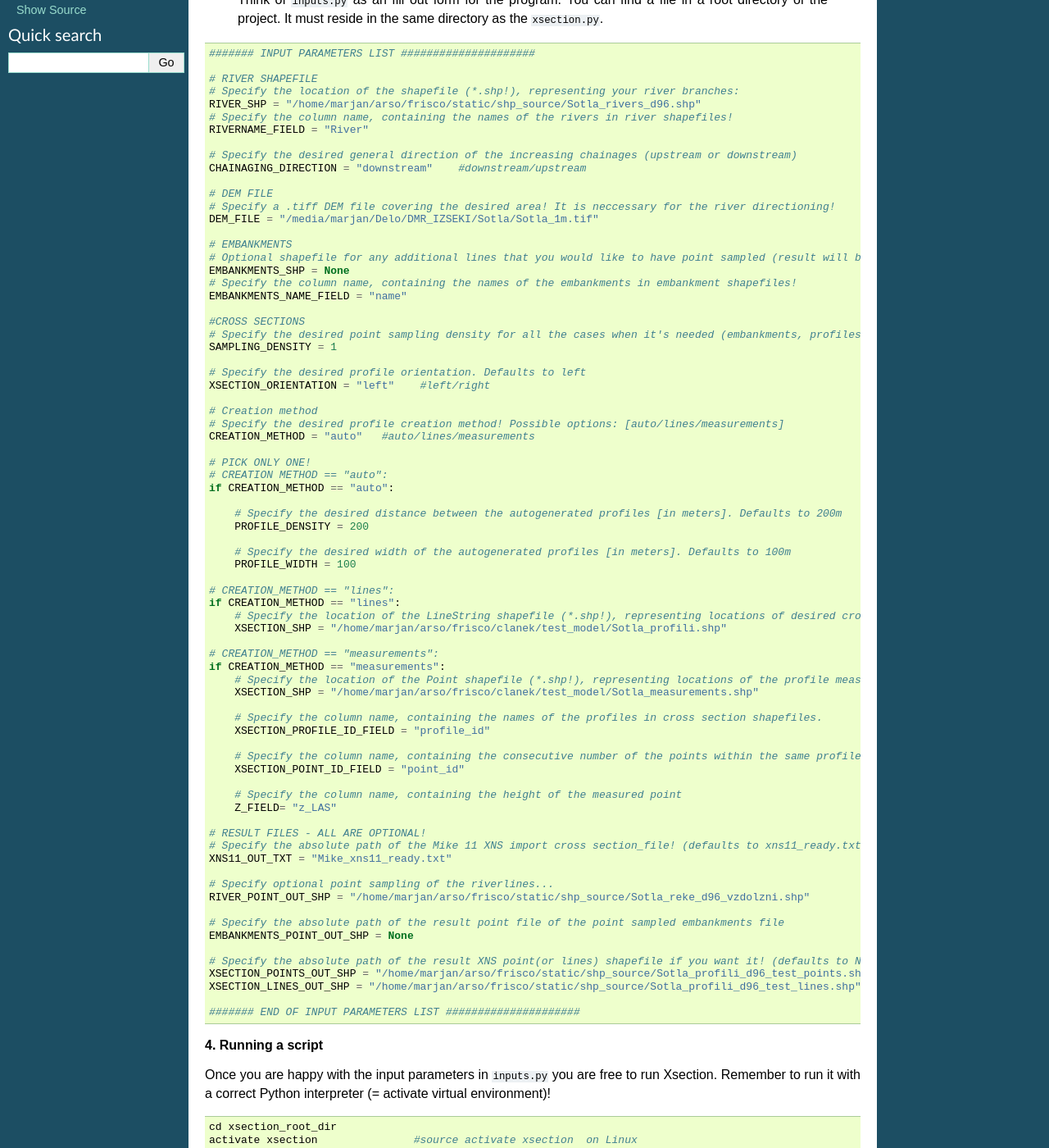
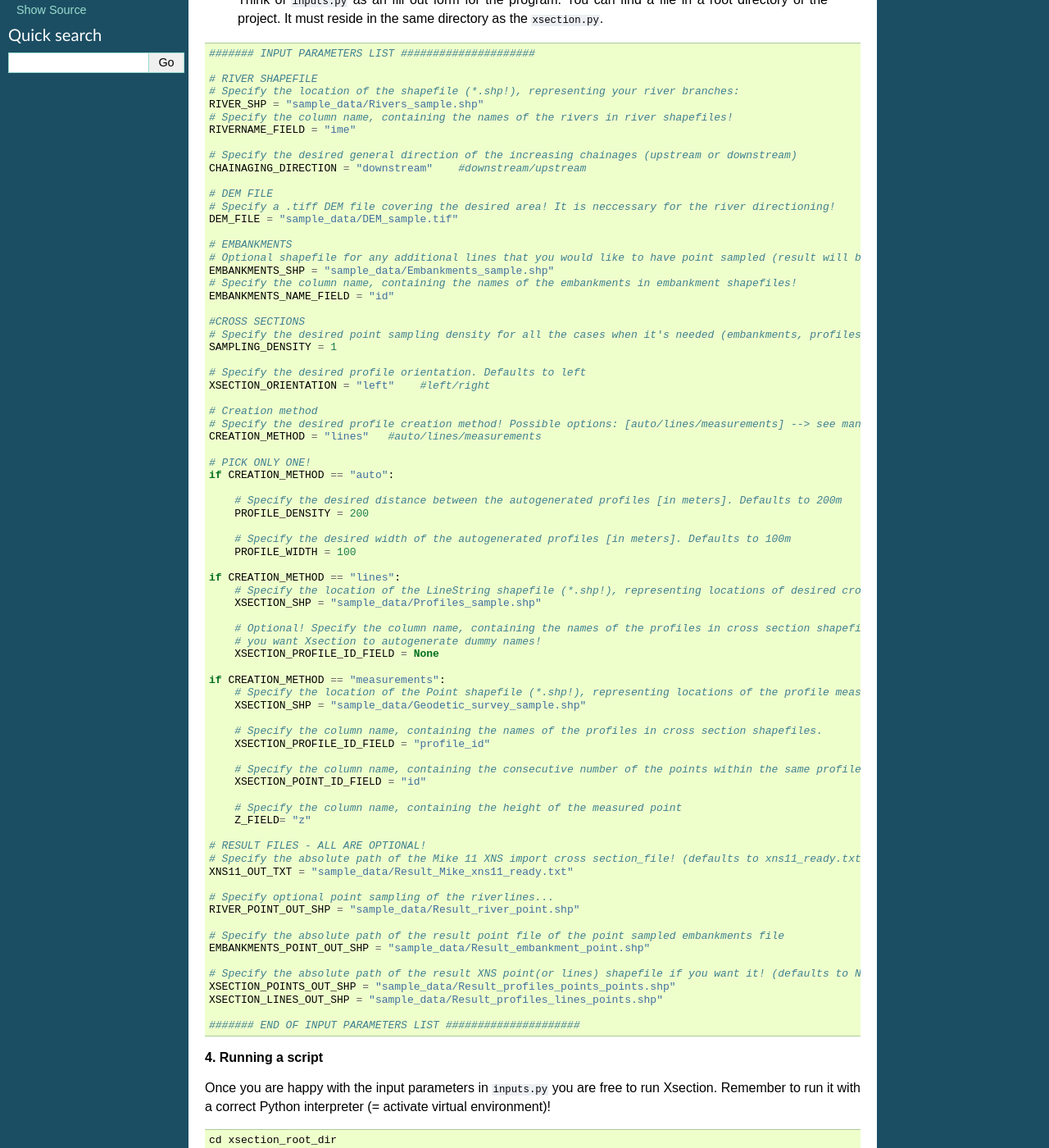
Before and after one commit to marjanmo/xsection, a Sphinx documentation site: the page built from docs/running-xsection.rst, in a window 1280 px wide and 1400 px high, scrolled down 415 px. Shown: the whole window at 82% size. Built offline with Sphinx 7.4.7, drawn with Linux system fonts in a browser that asks for light colours.

Commit message:
Bug fix - autonaming could cause errors

```diff
--- a/docs/index.rst
+++ b/docs/index.rst
@@ -21,7 +21,7 @@ The program features:
 - parsing 3D terrestrial surveying 3D points into profiles
 - automatic setting of river direction and cross section orientation (no need for careful manual creation anymore!)
 - automatic calculation of the profile chainages according to the desired incrementation (upstream or downstream)
-- conversion of the results into ASCII version of the *XNS11* geometry file from **Mike11 by** software.
+- conversion of the results into ASCII version of the *XNS11* geometry file from **Mike11 by DHI** software.
 - different profile creation options:
 
    1. auto-generated profiles (based on DEM and input parameters)
--- a/docs/running-xsection.rst
+++ b/docs/running-xsection.rst
@@ -25,83 +25,83 @@ A typical workflow for profile creation with Xsection looks like this:
 
 ::
 
-      ####### INPUT PARAMETERS LIST #####################
+    ####### INPUT PARAMETERS LIST #####################
 
-      # RIVER SHAPEFILE
-      # Specify the location of the shapefile (*.shp!), representing your river branches:
-      RIVER_SHP = "/home/marjan/arso/frisco/static/shp_source/Sotla_rivers_d96.shp"
-      # Specify the column name, containing the names of the rivers in river shapefiles!
-      RIVERNAME_FIELD = "River"
+    # RIVER SHAPEFILE
+    # Specify the location of the shapefile (*.shp!), representing your river branches:
+    RIVER_SHP = "sample_data/Rivers_sample.shp"
+    # Specify the column name, containing the names of the rivers in river shapefiles!
+    RIVERNAME_FIELD = "ime"
 
-      # Specify the desired general direction of the increasing chainages (upstream or downstream)
-      CHAINAGING_DIRECTION = "downstream"    #downstream/upstream
+    # Specify the desired general direction of the increasing chainages (upstream or downstream)
+    CHAINAGING_DIRECTION = "downstream"    #downstream/upstream
 
-      # DEM FILE
-      # Specify a .tiff DEM file covering the desired area! It is neccessary for the river directioning!
-      DEM_FILE = "/media/marjan/Delo/DMR_IZSEKI/Sotla/Sotla_1m.tif"
+    # DEM FILE
+    # Specify a .tiff DEM file covering the desired area! It is neccessary for the river directioning!
+    DEM_FILE = "sample_data/DEM_sample.tif"
 
-      # EMBANKMENTS
-      # Optional shapefile for any additional lines that you would like to have point sampled (result will be point file)
-      EMBANKMENTS_SHP = None
-      # Specify the column name, containing the names of the embankments in embankment shapefiles!
-      EMBANKMENTS_NAME_FIELD = "name"
+    # EMBANKMENTS
+    # Optional shapefile for any additional lines that you would like to have point sampled (result will be point file)
+    EMBANKMENTS_SHP = "sample_data/Embankments_sample.shp"
+    # Specify the column name, containing the names of the embankments in embankment shapefiles!
+    EMBANKMENTS_NAME_FIELD = "id"
 
-      #CROSS SECTIONS
-      # Specify the desired point sampling density for all the cases when it's needed (embankments, profiles, rivers,...). Defaults to 1m:
-      SAMPLING_DENSITY = 1
+    #CROSS SECTIONS
+    # Specify the desired point sampling density for all the cases when it's needed (embankments, profiles, rivers,...). Defaults to 1m:
+    SAMPLING_DENSITY = 1
 
-      # Specify the desired profile orientation. Defaults to left
-      XSECTION_ORIENTATION = "left"    #left/right
+    # Specify the desired profile orientation. Defaults to left
+    XSECTION_ORIENTATION = "left"    #left/right
 
-      # Creation method
-      # Specify the desired profile creation method! Possible options: [auto/lines/measurements]
-      CREATION_METHOD = "auto"   #auto/lines/measurements
+    # Creation method
+    # Specify the desired profile creation method! Possible options: [auto/lines/measurements] --> see manual for more!
+    CREATION_METHOD = "lines"   #auto/lines/measurements
 
-      # PICK ONLY ONE!
-      # CREATION METHOD == "auto":
-      if CREATION_METHOD == "auto":
+    # PICK ONLY ONE!
+    if CREATION_METHOD == "auto":
 
-          # Specify the desired distance between the autogenerated profiles [in meters]. Defaults to 200m
-          PROFILE_DENSITY = 200
+        # Specify the desired distance between the autogenerated profiles [in meters]. Defaults to 200m
+        PROFILE_DENSITY = 200
 
-          # Specify the desired width of the autogenerated profiles [in meters]. Defaults to 100m
-          PROFILE_WIDTH = 100
+        # Specify the desired width of the autogenerated profiles [in meters]. Defaults to 100m
+        PROFILE_WIDTH = 100
 
-      # CREATION_METHOD == "lines":
-      if CREATION_METHOD == "lines":
-          # Specify the location of the LineString shapefile (*.shp!), representing locations of desired cross sections:
-          XSECTION_SHP = "/home/marjan/arso/frisco/clanek/test_model/Sotla_profili.shp"
+    if CREATION_METHOD == "lines":
+        # Specify the location of the LineString shapefile (*.shp!), representing locations of desired cross sections:
+        XSECTION_SHP = "sample_data/Profiles_sample.shp"
 
-      # CREATION_METHOD == "measurements":
-      if CREATION_METHOD == "measurements":
-          # Specify the location of the Point shapefile (*.shp!), representing locations of the profile measurements.
-          XSECTION_SHP = "/home/marjan/arso/frisco/clanek/test_model/Sotla_measurements.shp"
+        # Optional! Specify the column name, containing the names of the profiles in cross section shapefiles. Set to None if
+        # you want Xsection to autogenerate dummy names!
+        XSECTION_PROFILE_ID_FIELD = None
 
-          # Specify the column name, containing the names of the profiles in cross section shapefiles.
-          XSECTION_PROFILE_ID_FIELD = "profile_id"
+    if CREATION_METHOD == "measurements":
+        # Specify the location of the Point shapefile (*.shp!), representing locations of the profile measurements.
+        XSECTION_SHP = "sample_data/Geodetic_survey_sample.shp"
 
-          # Specify the column name, containing the consecutive number of the points within the same profile
-          XSECTION_POINT_ID_FIELD = "point_id"
+        # Specify the column name, containing the names of the profiles in cross section shapefiles.
+        XSECTION_PROFILE_ID_FIELD = "profile_id"
 
-          # Specify the column name, containing the height of the measured point
-          Z_FIELD= "z_LAS"
+        # Specify the column name, containing the consecutive number of the points within the same profile
+        XSECTION_POINT_ID_FIELD = "id"
 
-      # RESULT FILES - ALL ARE OPTIONAL!
-      # Specify the absolute path of the Mike 11 XNS import cross section_file! (defaults to xns11_ready.txt)
-      XNS11_OUT_TXT = "Mike_xns11_ready.txt"
+        # Specify the column name, containing the height of the measured point
+        Z_FIELD= "z"
 
-      # Specify optional point sampling of the riverlines...
-      RIVER_POINT_OUT_SHP = "/home/marjan/arso/frisco/static/shp_source/Sotla_reke_d96_vzdolzni.shp"
+    # RESULT FILES - ALL ARE OPTIONAL!
+    # Specify the absolute path of the Mike 11 XNS import cross section_file! (defaults to xns11_ready.txt)
+    XNS11_OUT_TXT = "sample_data/Result_Mike_xns11_ready.txt"
 
-      # Specify the absolute path of the result point file of the point sampled embankments file
-      EMBANKMENTS_POINT_OUT_SHP = None
+    # Specify optional point sampling of the riverlines...
+    RIVER_POINT_OUT_SHP = "sample_data/Result_river_point.shp"
 
-      # Specify the absolute path of the result XNS point(or lines) shapefile if you want it! (defaults to None)
-      XSECTION_POINTS_OUT_SHP = "/home/marjan/arso/frisco/static/shp_source/Sotla_profili_d96_test_points.shp"
-      XSECTION_LINES_OUT_SHP = "/home/marjan/arso/frisco/static/shp_source/Sotla_profili_d96_test_lines.shp"
+    # Specify the absolute path of the result point file of the point sampled embankments file
+    EMBANKMENTS_POINT_OUT_SHP = "sample_data/Result_embankment_point.shp"
 
-      ####### END OF INPUT PARAMETERS LIST #####################
+    # Specify the absolute path of the result XNS point(or lines) shapefile if you want it! (defaults to None)
+    XSECTION_POINTS_OUT_SHP = "sample_data/Result_profiles_points_points.shp"
+    XSECTION_LINES_OUT_SHP = "sample_data/Result_profiles_lines_points.shp"
 
+    ####### END OF INPUT PARAMETERS LIST #####################
 
 **4. Running a script**
 
```
Also changed, not shown: other parts of docs/index.rst (+1 -1 lines), docs/installation.rst (+10 -31 lines), inputs.py (+20 -19 lines), xsection.py (+5 -9 lines), docs/img/xsection-workflow.png (deleted), 3 other files.
